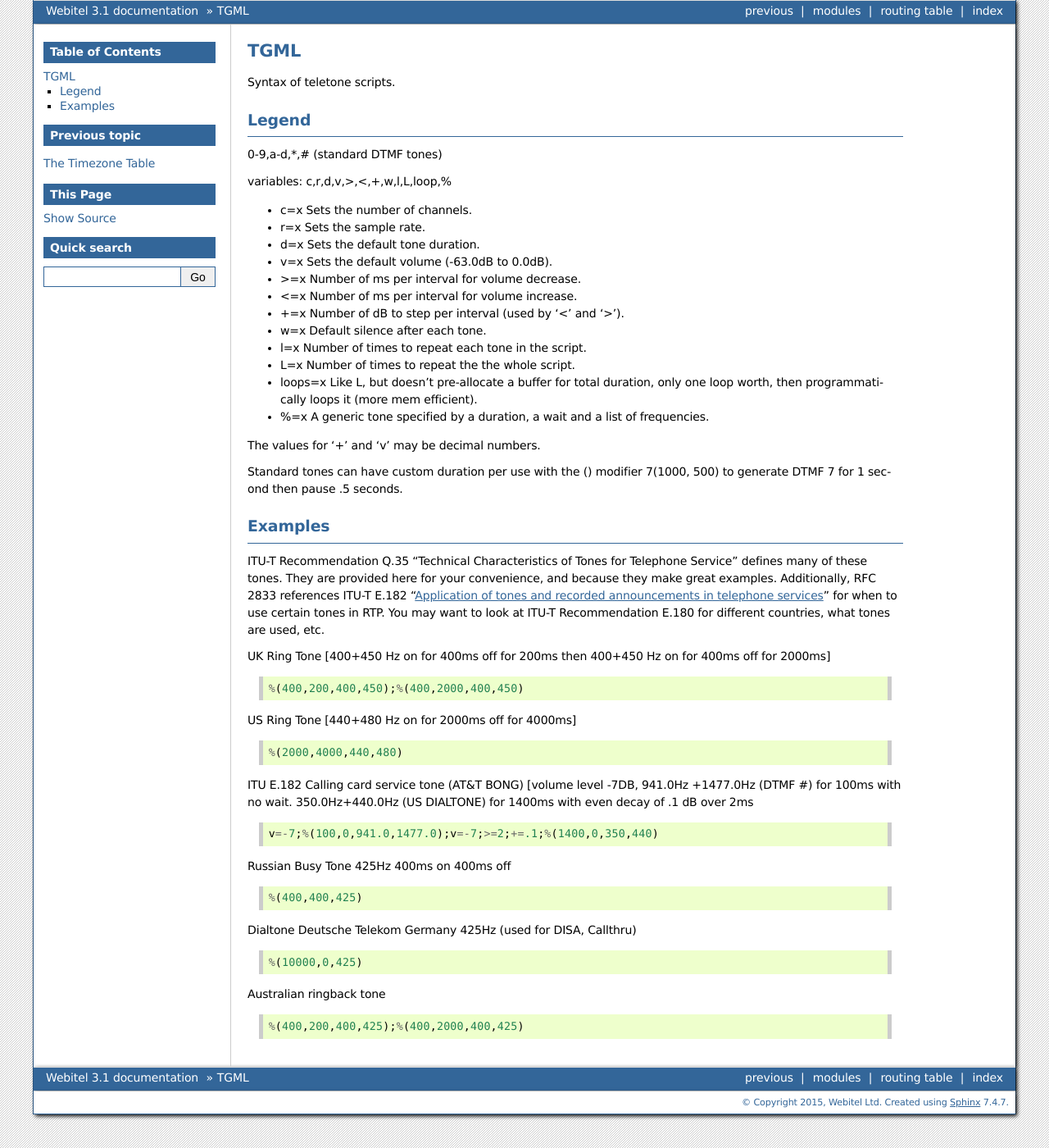
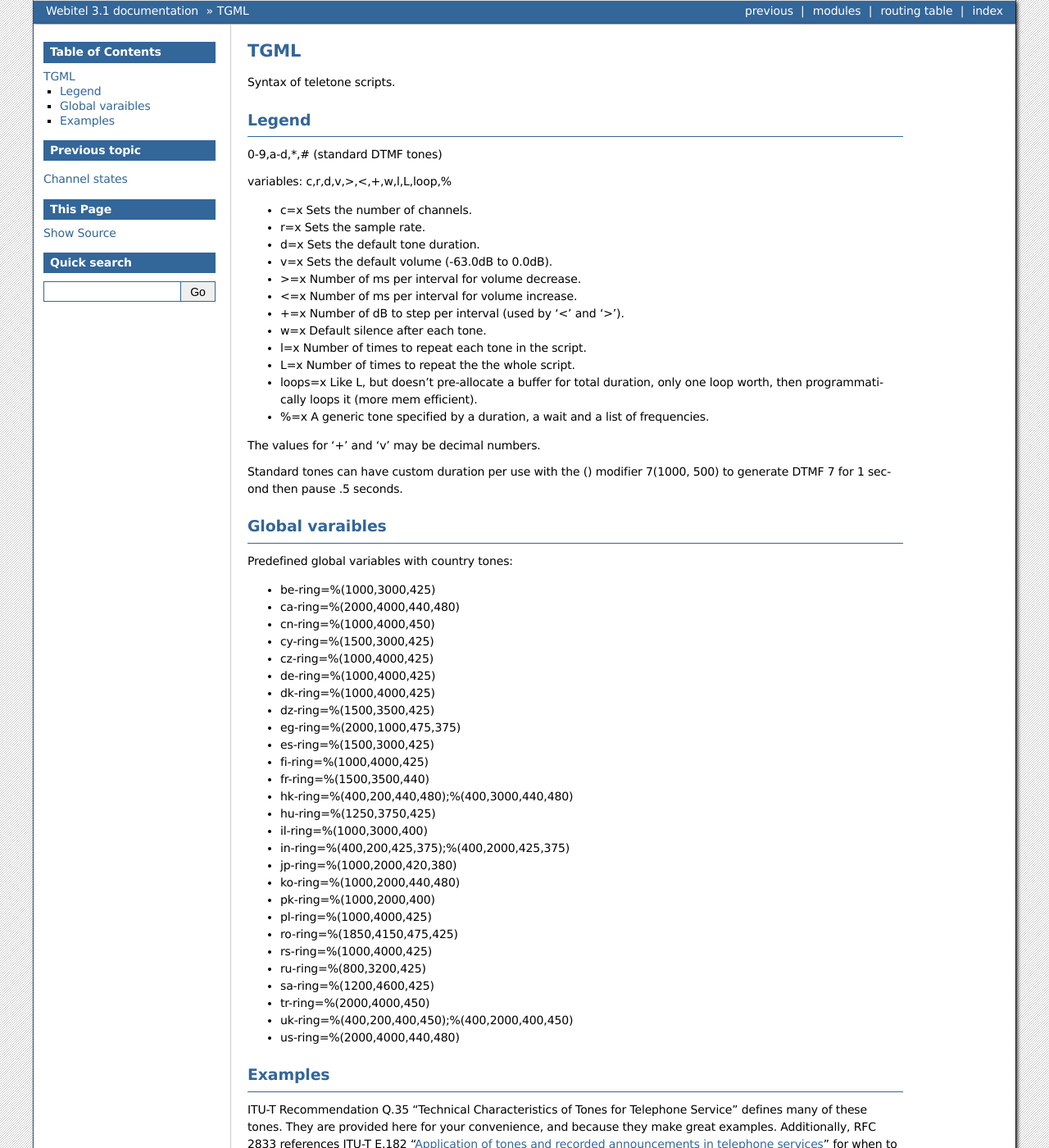
Before and after one commit to webitel/docs-en, a Sphinx documentation site: the page built from source/tgml.rst, in a window 1280 px wide and 1400 px high. Shown: the whole window at 82% size. Built offline with Sphinx 7.4.7, drawn with Linux system fonts in a browser that asks for light colours.

```diff
--- a/source/acr-scheme.rst
+++ b/source/acr-scheme.rst
@@ -183,6 +184,8 @@
 - Use **else** to specify a block of code to be executed, if the same condition is false
 - Use **switch** to specify many alternative blocks of code to be executed
 
+You may use any variable setted by :py:mod:`setVar` application, :ref:`tod` or build-in :ref:`channel-variables`.
+
 if
 ++
 
--- a/source/index.rst
+++ b/source/index.rst
@@ -34,6 +34,8 @@
 
    hangup-cause-code-table
    tz-table
+   channel-variables
+   channel-states
    tgml
 
 Links
--- a/source/tgml.rst
+++ b/source/tgml.rst
@@ -28,6 +28,39 @@
 The values for '+' and 'v' may be decimal numbers.
 
 Standard tones can have custom duration per use with the () modifier 7(1000, 500) to generate DTMF 7 for 1 second then pause .5 seconds.
+
+Global varaibles
+++++++++++++++++
+
+Predefined global variables with country tones:
+
+- be-ring=%(1000,3000,425)
+- ca-ring=%(2000,4000,440,480)
+- cn-ring=%(1000,4000,450)
+- cy-ring=%(1500,3000,425)
+- cz-ring=%(1000,4000,425)
+- de-ring=%(1000,4000,425)
+- dk-ring=%(1000,4000,425)
+- dz-ring=%(1500,3500,425)
+- eg-ring=%(2000,1000,475,375)
+- es-ring=%(1500,3000,425)
+- fi-ring=%(1000,4000,425)
+- fr-ring=%(1500,3500,440)
+- hk-ring=%(400,200,440,480);%(400,3000,440,480)
+- hu-ring=%(1250,3750,425)
+- il-ring=%(1000,3000,400)
+- in-ring=%(400,200,425,375);%(400,2000,425,375)
+- jp-ring=%(1000,2000,420,380)
+- ko-ring=%(1000,2000,440,480)
+- pk-ring=%(1000,2000,400)
+- pl-ring=%(1000,4000,425)
+- ro-ring=%(1850,4150,475,425)
+- rs-ring=%(1000,4000,425)
+- ru-ring=%(800,3200,425)
+- sa-ring=%(1200,4600,425)
+- tr-ring=%(2000,4000,450)
+- uk-ring=%(400,200,400,450);%(400,2000,400,450)
+- us-ring=%(2000,4000,440,480)
 
 Examples
 ++++++++
```
Also changed, not shown: other parts of source/acr-scheme.rst (+1 -0 lines), source/acr-applications.rst (+154 -25 lines), source/channel-states.rst (added, +12 -0 lines), source/channel-variables.rst (added, +12 -0 lines), source/nstatic/channel-states-enum.csv (added, +13 -0 lines), source/nstatic/channel-variables.csv (added, +21 -0 lines).
